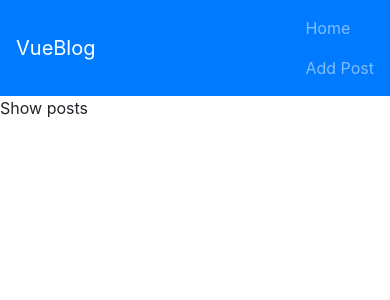
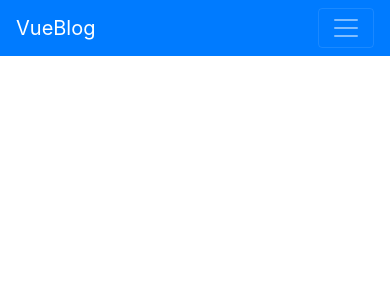
Before and after one commit to MoisesDuarte/vue-blog, a Vue app: page /#/ in a window 390 px wide. Shown: the top 300 px of the page. Built offline with nearby package versions, Linux system fonts and the light colour scheme.

Commit message:
Collapsing navbar button for mobil

```diff
--- a/src/components/navbar.vue
+++ b/src/components/navbar.vue
@@ -3,11 +3,16 @@
         <!-- Title -->
         <b-navbar-brand>VueBlog</b-navbar-brand>
 
+        <!-- Mobile Collapse Button -->
+        <b-navbar-toggle target="nav-collapse"></b-navbar-toggle>
+
         <!-- Navigation links -->
-        <b-navbar-nav>
-            <b-nav-item to="/">Home</b-nav-item>
-            <b-nav-item to="/add">Add Post</b-nav-item>
-        </b-navbar-nav>
+        <b-collapse id="nav-collapse" is-nav>
+            <b-navbar-nav>
+                <b-nav-item to="/">Home</b-nav-item>
+                <b-nav-item to="/add">Add Post</b-nav-item>
+            </b-navbar-nav>
+        </b-collapse>
     </b-navbar>
 </template>
 
--- a/src/views/Home.vue
+++ b/src/views/Home.vue
@@ -1,6 +1,6 @@
 <template>
   <div>
-    Show posts
+
   </div>
 </template>
 
```
Also changed, not shown: src/components/addBlog.vue (+1 -6 lines).
